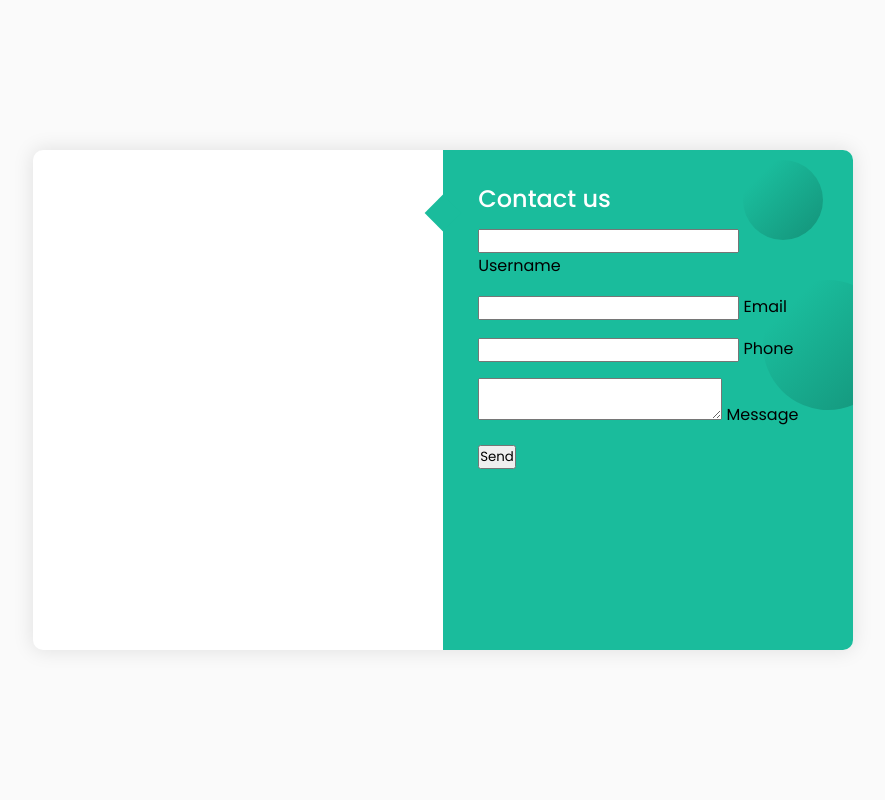
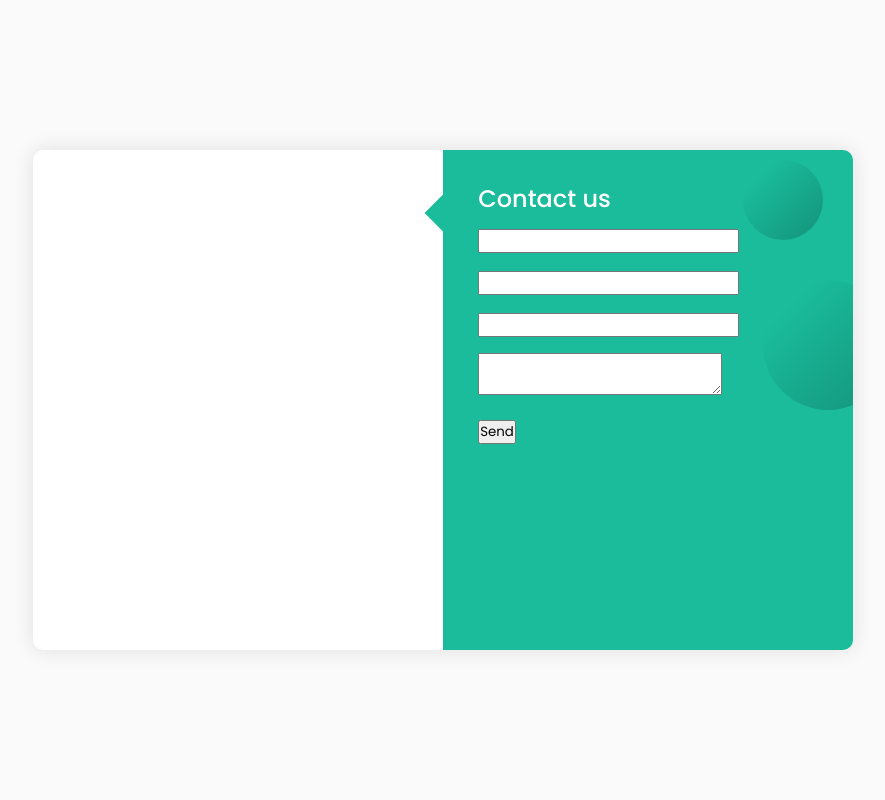
Before and after one commit to baylagas/ese-progra2-contact-form, a Flask app: page / in a window 1280 px wide. Shown: the whole page, without its empty margins (197-1082 px from the left). Run offline with Flask 2, Linux system fonts and the light colour scheme; some libraries are stand-ins or nearby versions.

Commit message:
add label tag in css to remove all labels

```diff
--- a/static/style.css
+++ b/static/style.css
@@ -92,3 +92,7 @@ form{
     position: relative;
     margin: 1rem 0;
 }
+
+label{
+    display:none;
+}
```
